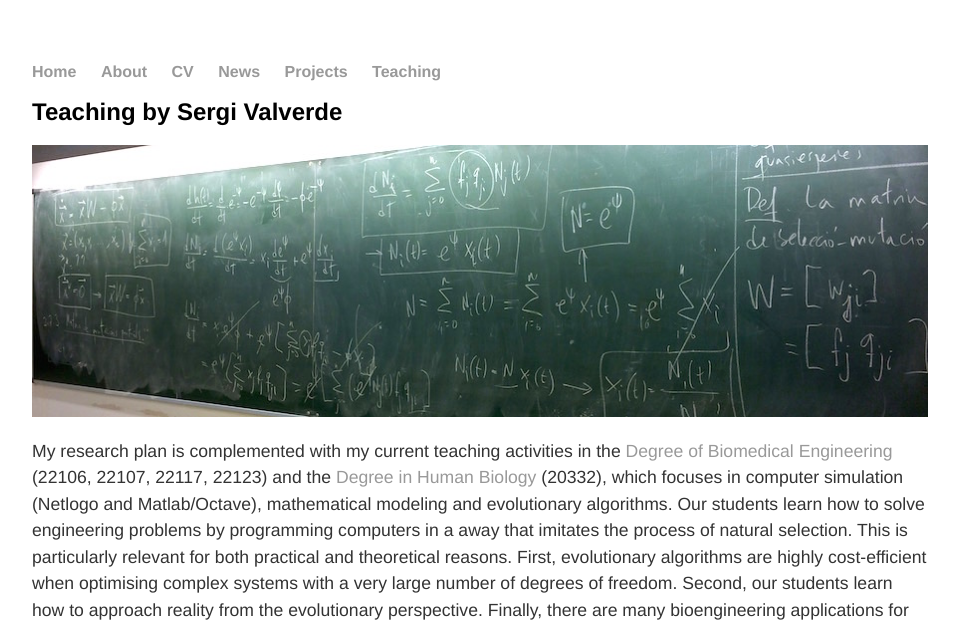
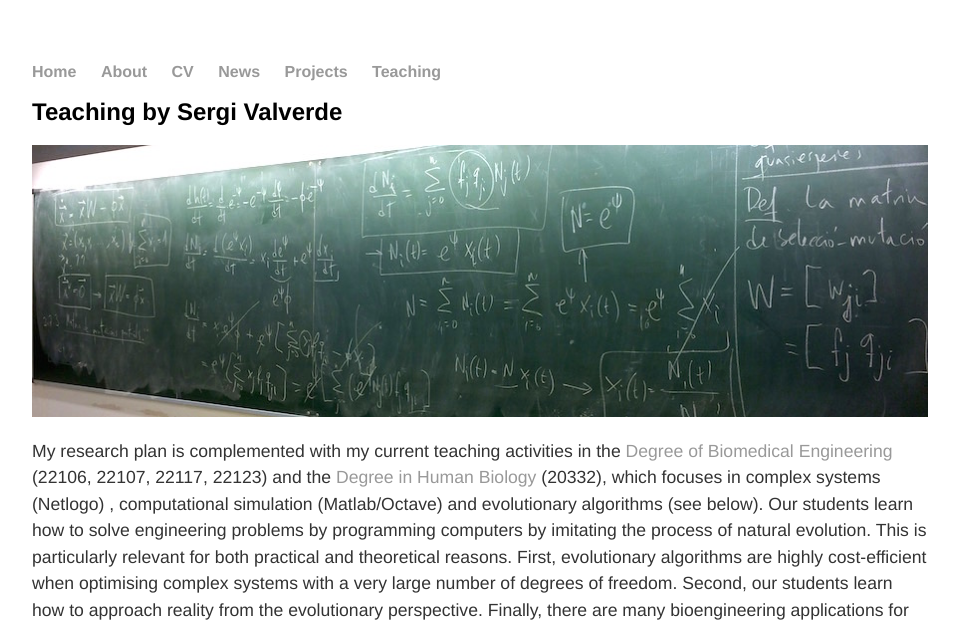
Before and after one commit to svalver/svalver.github.io, a Jekyll site: the page built from teach/index.html, in a window 1280 px wide. Shown: the top 627 px of the page, without its empty margins (160-1119 px from the left). Built offline with Jekyll 4.4.1, drawn with Linux system fonts in a browser that asks for light colours; some of the changed text lies outside the part shown.

Commit message:
Additional links and new subsection.

```diff
--- a/teach/index.html
+++ b/teach/index.html
@@ -18,10 +18,10 @@
 <p>
 My research plan is complemented with my current teaching activities in the <a href="http://www.upf.edu/estudiants/titulacions/enginyeries/grau-eng_biomedica/presentacio/">Degree
 of Biomedical Engineering</a> (22106, 22107, 22117, 22123) and the <a href="http://www.upf.edu/biomed/estudis_de_grau2/biohumana/presentacio/">Degree in Human
-Biology</a> (20332), which focuses in computer simulation (Netlogo and Matlab/Octave),
-mathematical modeling and  evolutionary algorithms. Our students learn how to
- solve engineering problems by
-programming computers in a away that imitates the process of natural selection.
+Biology</a> (20332), which focuses in complex systems (Netlogo) ,
+computational simulation  (Matlab/Octave) and evolutionary algorithms (see below).
+Our students learn how to solve engineering problems by
+programming computers by imitating the process of natural evolution.
 This is particularly relevant for both practical and theoretical reasons. First,
  evolutionary algorithms are highly cost-efficient when optimising complex systems
  with a very large number of degrees of freedom. Second, our students learn how to
@@ -29,6 +29,15 @@
  bioengineering applications for evolutionary algorithms, e.g.,
  parameter optimisation in biological circuits.
 </p>
+
+<h2>Complex Systems</h2>
+
+<p>
+Materials of the <a href="https://svalver.github.io/Courses/">Summer Course 2017</a>
+</p>
+
+
+<h2>Evolutionary Algorithms (Degree of Biomedical Engineering)</h2>
 
 <p>
 <video width="640" height="320" controls="controls" autoplay="false">
@@ -38,7 +47,5 @@
 	</object>
 </video>
 </p>
-<p>
-Evolutionary Algorithms Trailer (in catalan).
-</p>
+
 </div>
```
